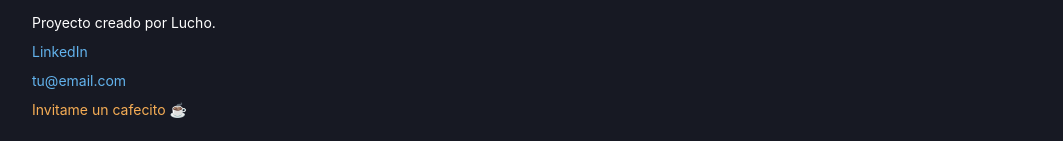
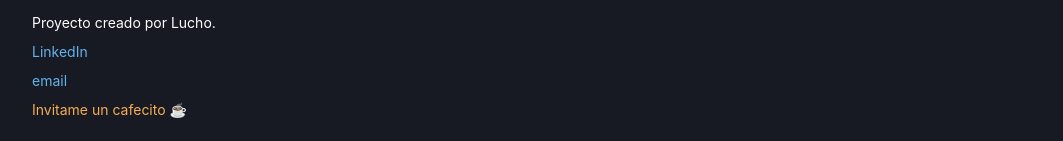
Before and after one commit to Gantalf/discount, a React (Vite) app in the folder frontend/: page / in a window 1280 px wide. Shown: the part 656-797 px from the top of the page, without its empty margins (108-1171 px from the left). Built offline with nearby package versions, Linux system fonts and the light colour scheme; no server answers.

Commit message:
fix email text

```diff
--- a/frontend/src/components/Footer.jsx
+++ b/frontend/src/components/Footer.jsx
@@ -28,7 +28,7 @@
               fontSize="sm"
               color="blue.300"
             >
-              tu@email.com
+              email
             </Link>
             <RouterLink to="/cafecito">
               <Text
```
